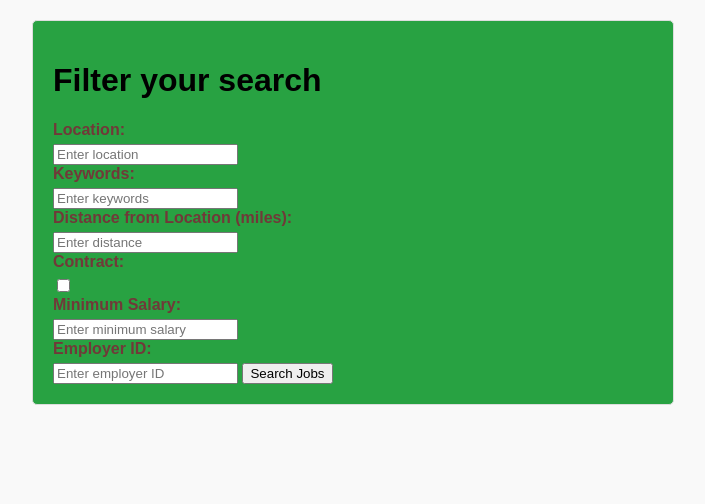
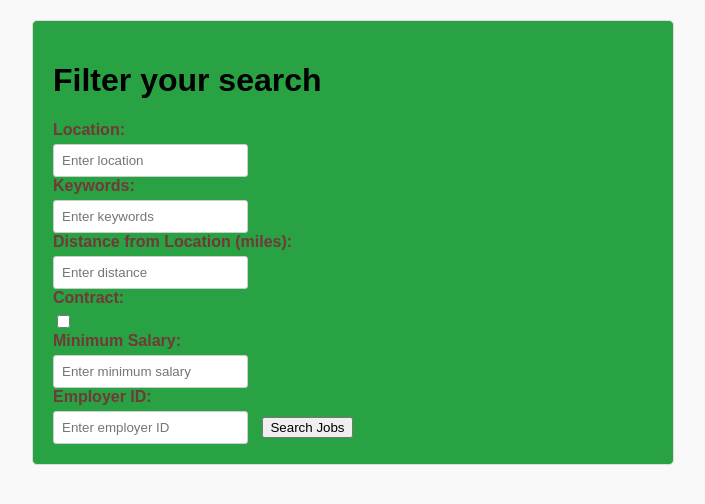
Before and after one commit to Sharathbhanu/Job_Application, a Flask app: page / in a window 1280 px wide. Shown: the top 504 px of the page, without its empty margins (287-992 px from the left). Run offline with Flask 3, Linux system fonts and the light colour scheme.

Commit message:
Added styles for input field and checkbox

```diff
--- a/static/styles.css
+++ b/static/styles.css
@@ -48,3 +48,14 @@ body {
     margin-bottom: 5px;
     color: #713939;
 }
+
+/* Styling for input fields and checkboxes in the filter container */
+.filter-container input[type="text"],
+.filter-container input[type="number"],
+.filter-container input[type="checkbox"] {
+    margin-right: 10px;
+    padding: 8px;
+    border: 1px solid #ccc;
+    border-radius: 3px;
+    color: #333;
+}
```
